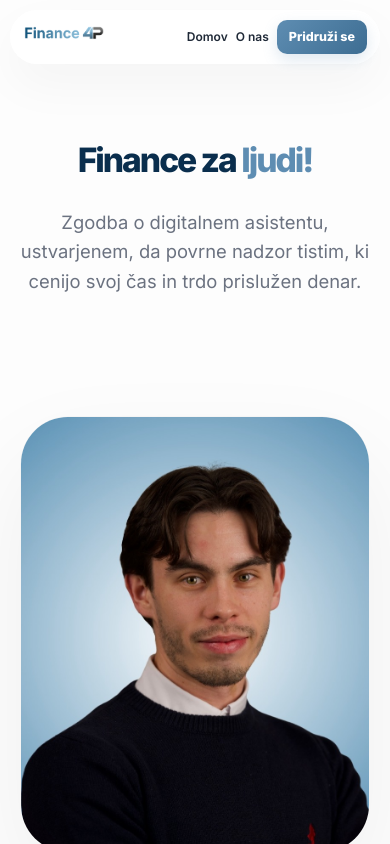
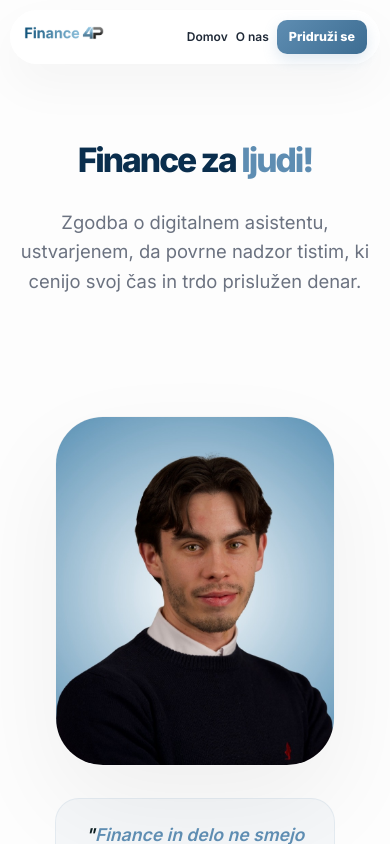
Before and after one commit to filipkolle/Landing-4P, a React (Vite) app: page /o-nas in a window 390 px wide. Shown: the top 844 px of the page. Built offline with nearby package versions, Linux system fonts and the light colour scheme.

Commit message:
style: reduce founder image size on mobile for better layout balance

```diff
--- a/src/styles/About.css
+++ b/src/styles/About.css
@@ -499,6 +499,7 @@
 
   .story-section { padding: 60px 0; }
   .story-grid { grid-template-columns: 1fr; text-align: center; gap: 40px; }
+  .story-visual { max-width: 280px; }
   .story-text h2 { font-size: 2.25rem; margin-bottom: 20px; }
 
   .key-message-box { padding: 32px 20px; border-radius: 32px; margin-top: 40px; }
```
